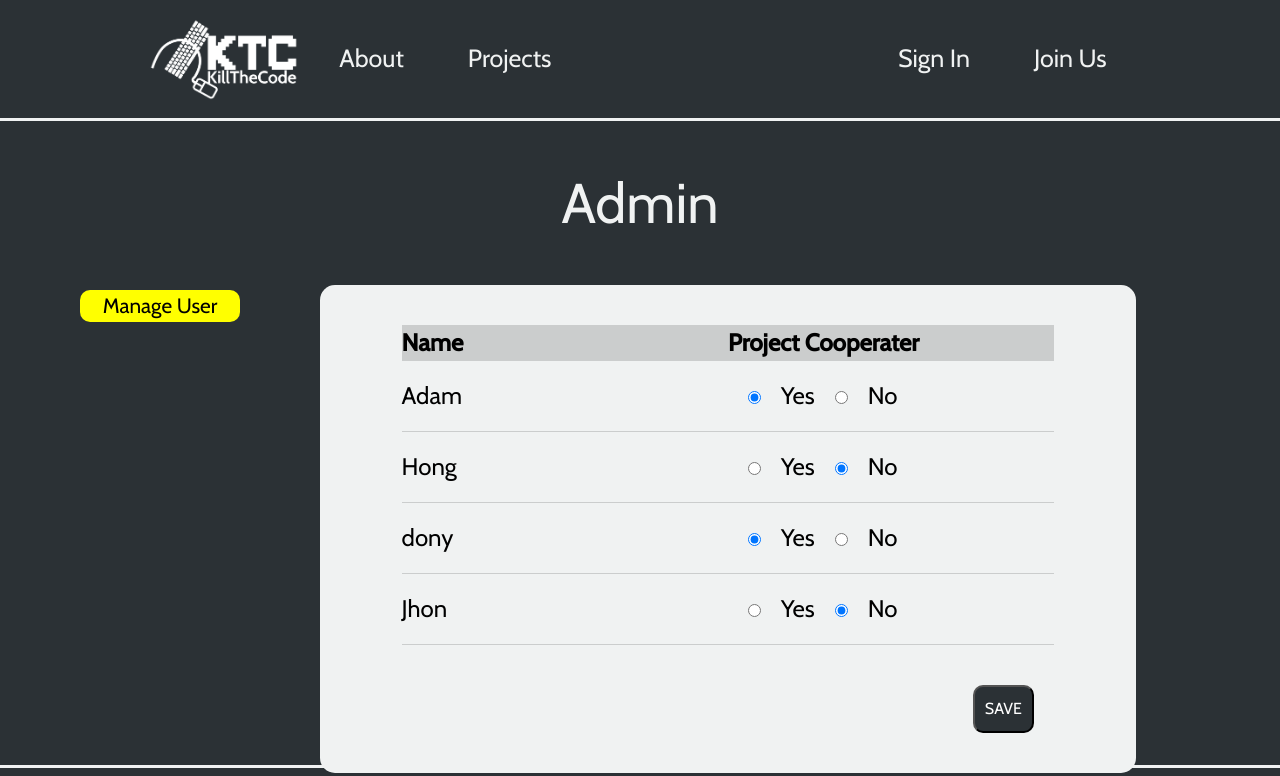
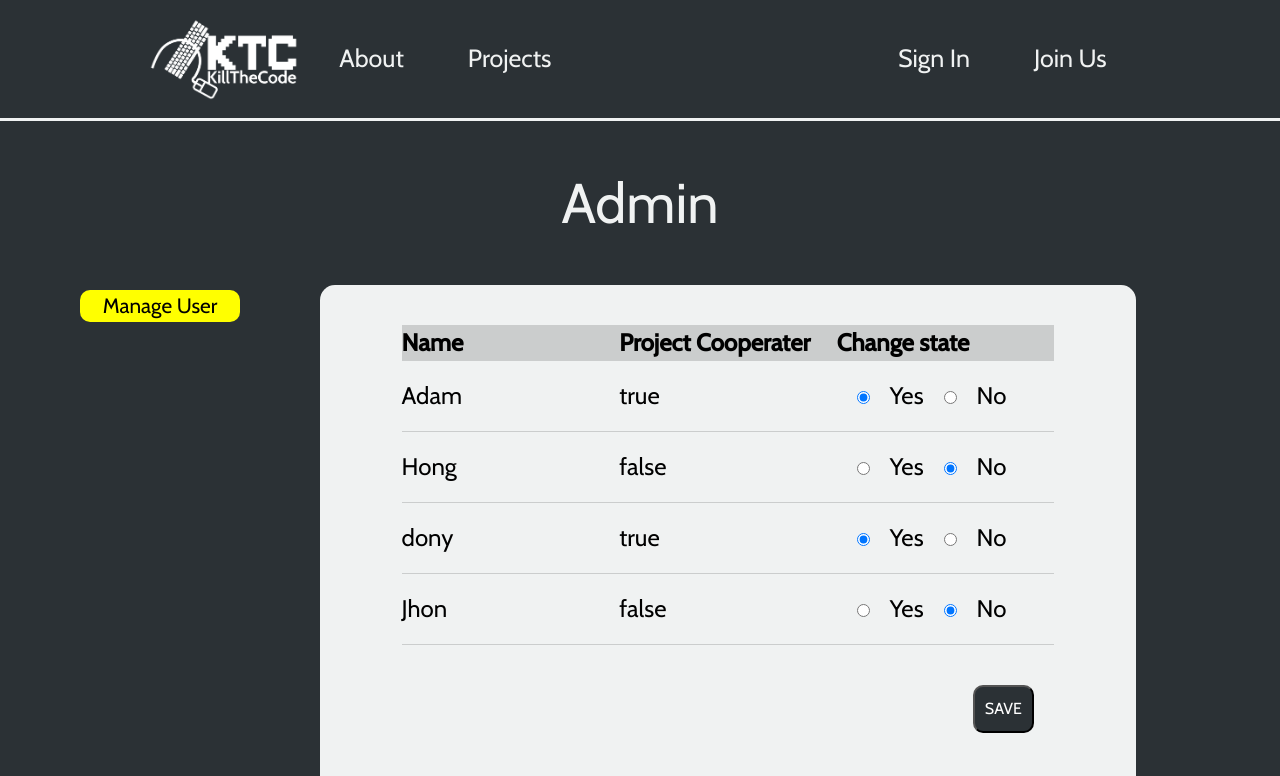
Before and after one commit to Jonghan-park/KillTheCode, a React (Create React App) app in the folder frontend/: page /admin in a window 1280 px wide. Shown: the top 776 px of the page. Built offline with nearby package versions, Linux system fonts and the light colour scheme.

Commit message:
fix admin css

```diff
--- a/frontend/src/components/Admin/admin.css
+++ b/frontend/src/components/Admin/admin.css
@@ -15,7 +15,7 @@
 }
 .userWrapper{
     display:grid;
-    height:60vh;
+    height:80vh;
     grid-template-columns: 1fr 3fr;
 }
 
@@ -43,6 +43,7 @@ color:black;
 border-radius:15px;
 margin-bottom: 30px;
 position:relative;
+height:80%;
 }
 
 
--- a/frontend/src/components/Admin/users.js
+++ b/frontend/src/components/Admin/users.js
@@ -3,6 +3,7 @@ import "./admin.css";
 
 const UserList = ({ users }) => {
   // const [userCooperate, setCooperate] = useState;
+
   return (
     <>
       <table className="userTable">
@@ -10,12 +11,14 @@ const UserList = ({ users }) => {
           <tr className="tableTitle">
             <th>Name</th>
             <th>Project Cooperater</th>
+            <th>Change state</th>
           </tr>
         </thead>
         <tbody className="userTableBody">
           {users.map((user, i) => (
             <tr key={user.id}>
               <td>{user.username}</td>
+              <td>{user.iscooperation}</td>
               <td>
                 <input
                   type="radio"
--- a/frontend/src/components/JoinUs/JoinUs.js
+++ b/frontend/src/components/JoinUs/JoinUs.js
@@ -1,4 +1,4 @@
-import React from "react";
+import React, { useEffect, useRef } from "react";
 import "./JoinUs.css";
 import { FontAwesomeIcon } from "@fortawesome/react-fontawesome";
 import { Link } from "react-router-dom";
@@ -9,6 +9,10 @@ import {
   faCheckCircle,
 } from "@fortawesome/free-solid-svg-icons";
 function JoinUs() {
+  const inputRef = useRef();
+  useEffect(() => {
+    inputRef.current.focus();
+  }, []);
   return (
     <>
       <div className="container">
@@ -17,7 +21,12 @@ function JoinUs() {
           <form>
             <div className="inputGrop">
               <FontAwesomeIcon icon={faUser} className="signInIcon" />
-              <input type="text" className="inputField" placeholder="User ID" />
+              <input
+                ref={inputRef}
+                type="text"
+                className="inputField"
+                placeholder="User ID"
+              />
             </div>
             <div className="inputGrop">
               <FontAwesomeIcon icon={faEnvelope} className="signInIcon" />
```
Also changed, not shown: 1 other file (tests, documents, lock files or other folders).
